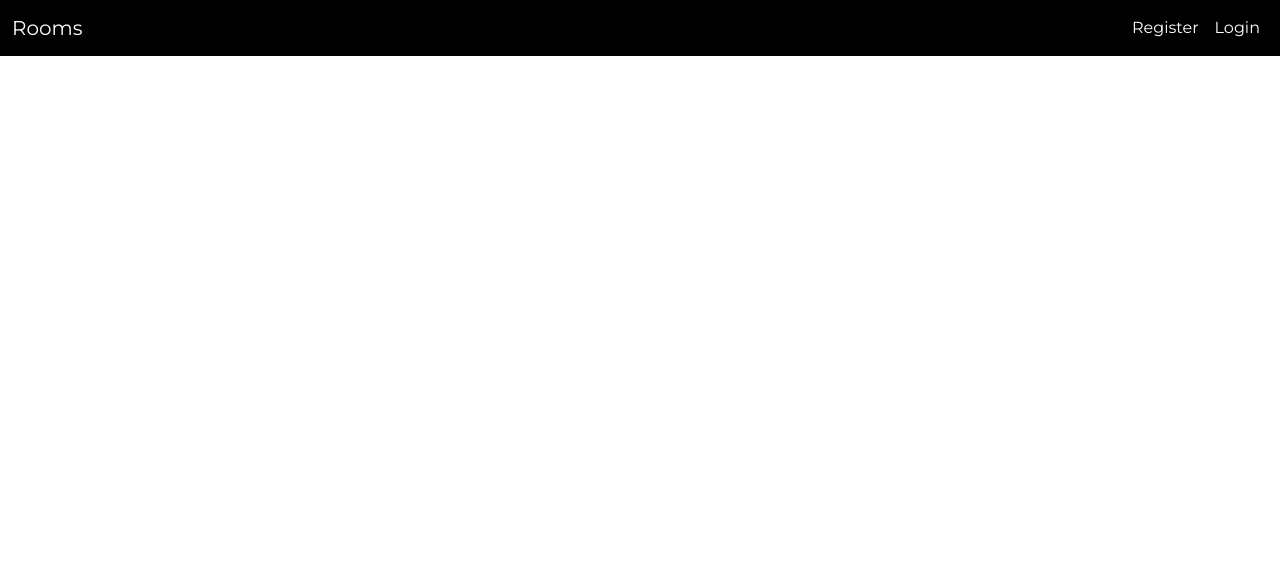
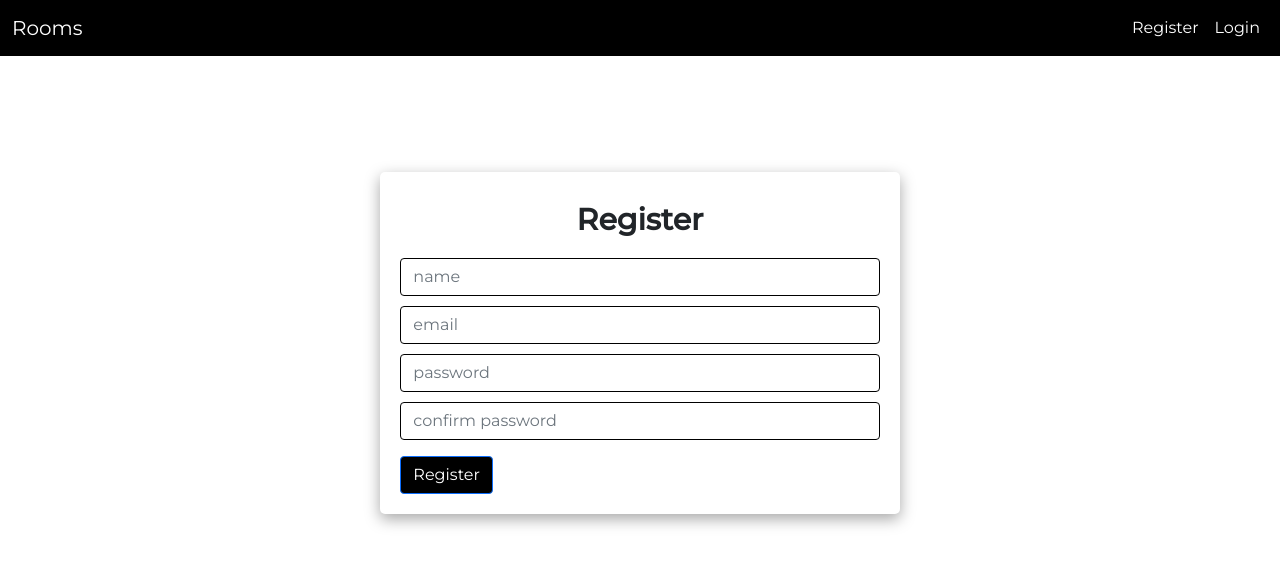
Before and after one commit to fm41566/Rooms, a React (Create React App) app in the folder client/: page /register in a window 1280 px wide. Shown: the top 566 px of the page. Built offline with nearby package versions, Linux system fonts and the light colour scheme.

Commit message:
Register & Login (Frontend)

```diff
--- a/client/src/App.js
+++ b/client/src/App.js
@@ -4,6 +4,8 @@
 import { BrowserRouter, Route, Link } from 'react-router-dom'
 import Homescreen from './screens/Homescreen';
 import Bookingscreen from './screens/Bookingscreen';
+import Loginscreen from './screens/Loginscreen';
+import Registerscreen from './screens/Registerscreen';
 
 function App() {
   return (
@@ -14,7 +16,8 @@
 
         <Route path="/home" exact component={Homescreen} />
         <Route path='/book/:roomid' exact component={Bookingscreen} />
-
+        <Route path='/register' exact component={Registerscreen} />
+        <Route path='/login' exact component={Loginscreen} />
 
       </BrowserRouter>
     </div>
--- a/client/src/index.css
+++ b/client/src/index.css
@@ -54,3 +54,14 @@
   height: 400px;
   border-radius: 5px !important;
 }
+input{
+  box-shadow:none !important ;
+  margin-top: 10px;
+  border: 1px solid black !important;
+}
+h2{
+  font-size: 30px !important;
+  padding: 10px;
+  font-weight: bold !important;
+  text-align: center;
+}
--- /dev/null
+++ b/client/src/screens/Loginscreen.js
@@ -0,0 +1,42 @@
+import React, { useState, useEffect } from 'react'
+
+
+
+function Loginscreen() {
+    const [email, setemail] = useState('')
+    const [password, setpassword] = useState('')
+
+    function Login() {
+
+        const user = {
+            email,
+            password,
+        }
+        console.log(user)
+
+    }
+
+
+    return (
+        <div>
+            <div className="row justify-content-center mt-5">
+                <div className="col-md-5 mt-5">
+                    <div className='bs' >
+                        <h2>Login</h2>
+                        <input type="text" className="form-control" placeholder="email" value={email} onChange={(e) => { setemail(e.target.value) }} />
+                        <input type="text" className="form-control" placeholder="password"
+                            value={password} onChange={(e) => { setpassword(e.target.value) }} />
+
+
+                        <button className='btn btn-primary mt-3' onClick={Login}>
+                            Login
+                        </button>
+                    </div>
+
+                </div>
+            </div>
+        </div>
+    )
+}
+
+export default Loginscreen
--- /dev/null
+++ b/client/src/screens/Registerscreen.js
@@ -0,0 +1,50 @@
+import React, { useState, useEffect } from 'react'
+
+
+
+function Registerscreen() {
+    const [name, setname] = useState('')
+    const [email, setemail] = useState('')
+    const [password, setpassword] = useState('')
+    const [cpassword, setcpassword] = useState('')
+
+    function register() {
+        if (password == cpassword) {
+            const user = {
+                name,
+                email,
+                password,
+                cpassword
+            }
+            console.log(user)
+        } else {
+            alert('Passwords not matched')
+        }
+    }
+
+
+    return (
+        <div>
+            <div className="row justify-content-center mt-5">
+                <div className="col-md-5 mt-5">
+                    <div className='bs' >
+                        <h2>Register</h2>
+                        <input type="text" className="form-control" placeholder="name" value={name} onChange={(e) => { setname(e.target.value) }} />
+                        <input type="text" className="form-control" placeholder="email" value={email} onChange={(e) => { setemail(e.target.value) }} />
+                        <input type="text" className="form-control" placeholder="password"
+                            value={password} onChange={(e) => { setpassword(e.target.value) }} />
+                        <input type="text" className="form-control" placeholder="confirm password"
+                            value={cpassword} onChange={(e) => { setcpassword(e.target.value) }} />
+
+                        <button className='btn btn-primary mt-3' onClick={register}>
+                            Register
+                        </button>
+                    </div>
+
+                </div>
+            </div>
+        </div>
+    )
+}
+
+export default Registerscreen
```
